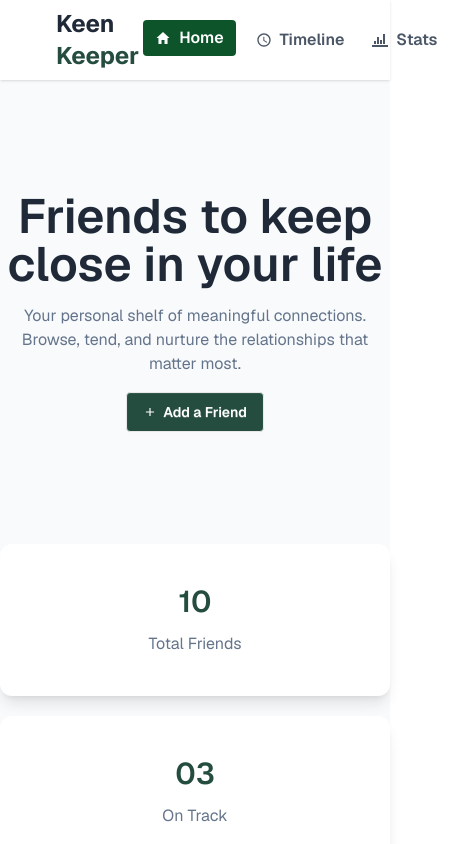
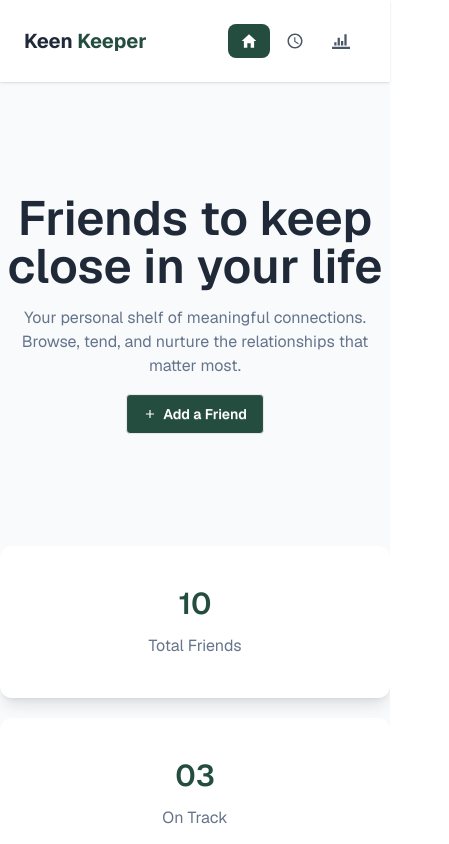
Before and after one commit to mdjihad-dev/Keen-Keeper, a React (Vite) app: page / in a window 390 px wide. Shown: the top 844 px of the page, 449 px wide, since content can reach past the window. Built offline with nearby package versions, Linux system fonts and the light colour scheme.

Commit message:
full responsive controll funtionality added

```diff
--- a/public/friend.json
+++ b/public/friend.json
@@ -8,7 +8,7 @@
     "status": "overdue",
     "tags": ["Developer"],
     "bio": "Met during our university years. We still catch up about books and hiking trips.",
-    "days": 30,
+    "days": 23,
     "next_due_date": "2026-05-10"
   },
   {
--- a/src/component/shared/navbar/Navbar.jsx
+++ b/src/component/shared/navbar/Navbar.jsx
@@ -1,69 +1,79 @@
-import React from 'react';
-import { CiStopwatch } from 'react-icons/ci';
-import { ImStatsBars } from 'react-icons/im';
-import { IoMdHome } from 'react-icons/io';
-import { MdOutlineWatchLater } from 'react-icons/md';
-import { NavLink } from 'react-router';
+import React from "react";
+import { ImStatsBars } from "react-icons/im";
+import { IoMdHome } from "react-icons/io";
+import { MdOutlineWatchLater } from "react-icons/md";
+import { NavLink } from "react-router";
 
 const Navbar = () => {
-    return (
-      <section className="px-14 mx-auto navbar bg-base-100 shadow-sm">
+  return (
+    <section className="sticky top-0 z-50 bg-white shadow-sm px-4 md:px-14">
+      <div className="navbar max-w-7xl mx-auto flex justify-between items-center py-4">
 
-        {/* Navbar Left */}
+        {/* Navbar Left: Logo */}
         <div className="flex-1">
-          <a className="text-2xl text-[#1F2937] font-bold">
+          <NavLink
+            to="/"
+            className="text-xl md:text-2xl text-[#1F2937] font-bold"
+          >
             Keen <span className="text-[#244D3F]">Keeper</span>
-          </a>
+          </NavLink>
         </div>
 
-        {/* Navbar Right */}
+        {/* Navbar Right: Desktop & Mobile Menu */}
         <div className="flex-none">
-          <ul className="menu menu-horizontal px-1 space-x-3">
+          <ul className="menu menu-horizontal gap-1 md:gap-3 px-1">
             <li>
               <NavLink
                 className={({ isActive }) =>
-                  `font-semibold text-base ${isActive ? "bg-green-900 text-white" : ""}`
+                  `font-semibold text-sm md:text-base flex items-center gap-2 px-3 py-2 rounded-lg transition-all ${
+                    isActive
+                      ? "bg-[#244D3F] text-white"
+                      : "text-gray-600 hover:bg-gray-100"
+                  }`
                 }
                 to={"/"}
               >
-                <IoMdHome />
-                Home
+                <IoMdHome className="text-lg" />
+                <span className="hidden sm:inline">Home</span>
               </NavLink>
             </li>
+
             <li>
               <NavLink
                 to="/timeline"
                 className={({ isActive }) =>
-                  `font-semibold text-base flex items-center gap-2 p-2 rounded-lg transition-all ${
+                  `font-semibold text-sm md:text-base flex items-center gap-2 px-3 py-2 rounded-lg transition-all ${
                     isActive
                       ? "bg-[#244D3F] text-white"
                       : "text-gray-600 hover:bg-gray-100"
                   }`
                 }
               >
-                <MdOutlineWatchLater />
-                Timeline
+                <MdOutlineWatchLater className="text-lg" />
+                <span className="hidden sm:inline">Timeline</span>
               </NavLink>
             </li>
+
             <li>
               <NavLink
+                to="/stats"
                 className={({ isActive }) =>
-                  `font-semibold text-base flex items-center gap-2 p-2 rounded-lg transition-all ${
+                  `font-semibold text-sm md:text-base flex items-center gap-2 px-3 py-2 rounded-lg transition-all ${
                     isActive
                       ? "bg-[#244D3F] text-white"
                       : "text-gray-600 hover:bg-gray-100"
                   }`
                 }
-                to={"/stats"}
               >
-                <ImStatsBars />
-                Stats
+                <ImStatsBars className="text-lg" />
+                <span className="hidden sm:inline">Stats</span>
               </NavLink>
             </li>
           </ul>
         </div>
-      </section>
-    );
+      </div>
+    </section>
+  );
 };
 
 export default Navbar;
```
